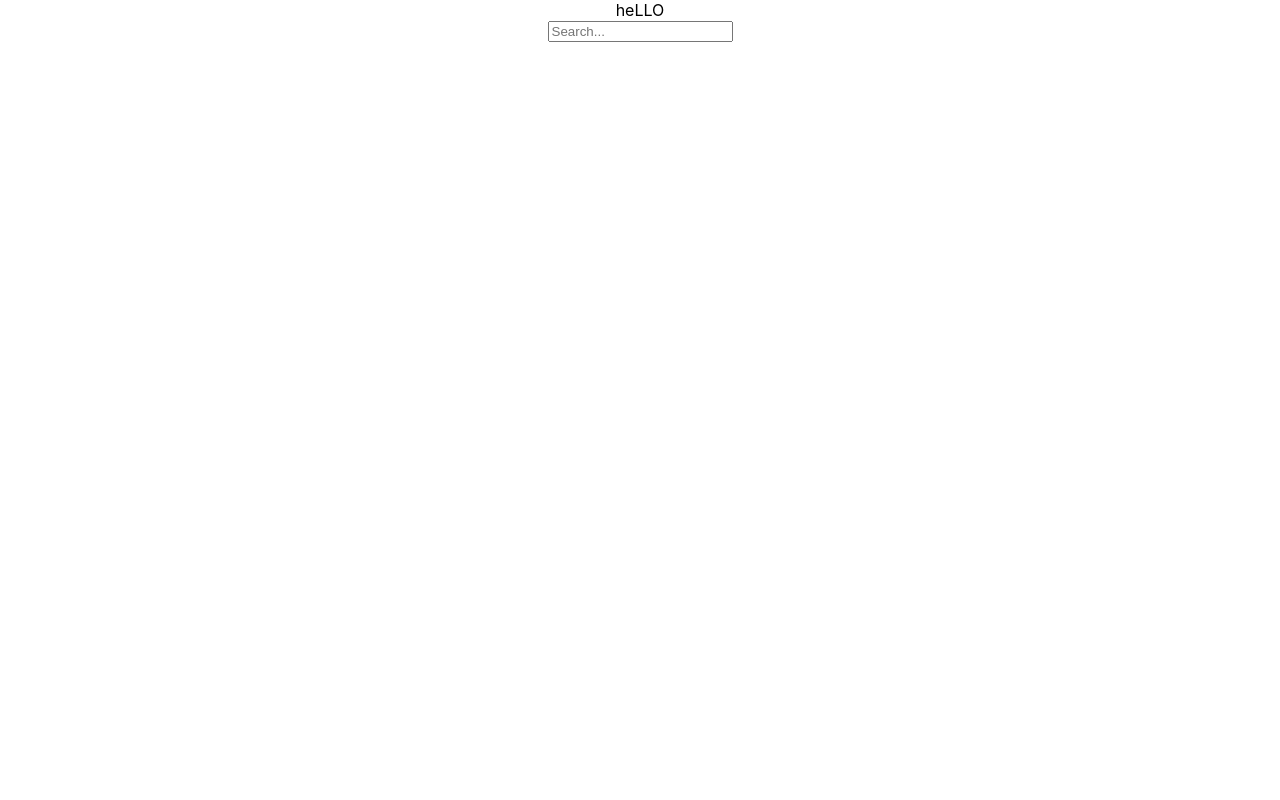
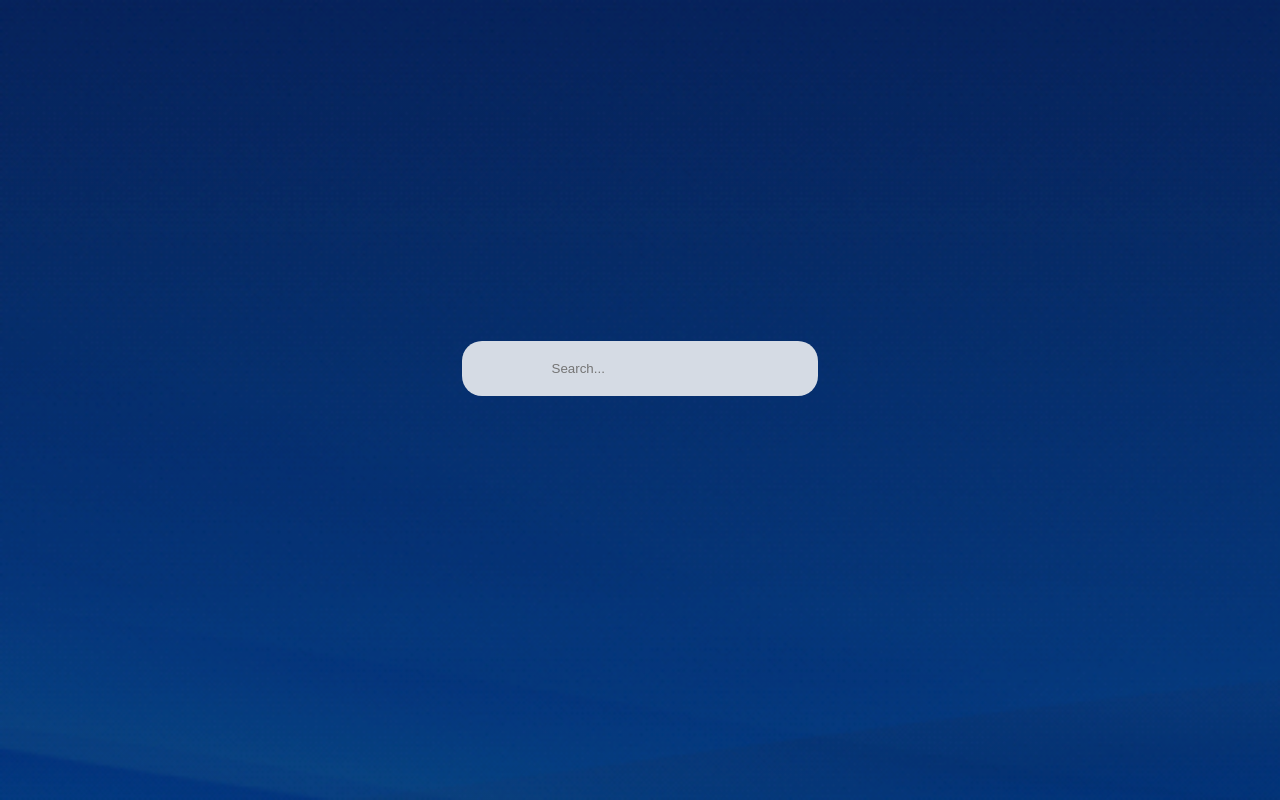
Before and after one commit to ilyamr/sample-weather-app, a React (Create React App) app: page / in a window 1280 px wide. Built offline with nearby package versions, Linux system fonts and the light colour scheme.

Commit message:
update styles

```diff
--- a/src/App.css
+++ b/src/App.css
@@ -1,38 +1,93 @@
-.App {
+html, body, #root {
+  font: 0.9rem sans-serif;
+  background: #0a1f44;
+  color: #1e2432;
+  height: 100%;
+  margin: 0;
+}
+
+.main-container {
+  background: linear-gradient( rgba(0, 0, 0, 0.3), rgba(0, 0, 0, 0.418) ), url('./assets/background-bg.png');
+  background-size: cover;
+  background-position: center;
+}
+
+.main-container {
+  height: 100%;
+  display: flex;
+  justify-content: center;
+  align-items: center;
+  flex-direction: column;
+}
+
+.search {
+  outline: none;
+  padding: 20px 7%;
+  border-radius: 20px;
+  border: none;
+  margin-bottom: 5%;
+  background: rgba(250, 250, 250, 0.85);
+}
+
+.city {
+  display: flex;
+  align-items: center;
+  justify-content: center;
+  flex-direction: column;
+  padding: 40px 8%;
+  border-radius: 20px;
+  background: rgba(250, 250, 250, 0.85);
+  box-shadow: 10px 10px 5px 0px rgba(15, 15, 15, 0.404);
+}
+
+p {
+  margin-top: 10px;
+  text-transform: uppercase;
+  letter-spacing: 0.05em;
+}
+
+.city-temp {
+  font-size: 5rem;
+  font-weight: bold;
+  margin-top: 10px;
+  color: #1e2432;
   text-align: center;
 }
 
-.App-logo {
-  height: 40vmin;
-  pointer-events: none;
+.city sup {
+  font-size: 0.5em;
 }
 
-@media (prefers-reduced-motion: no-preference) {
-  .App-logo {
-    animation: App-logo-spin infinite 20s linear;
-  }
+.city-name {
+  font-size: 2em;
 }
 
-.App-header {
-  background-color: #282c34;
-  min-height: 100vh;
+.city-name sup {
+  padding: 0.2em 0.6em;
+  margin-left: 0.2em;
+  border-radius: 30px;
+  color: #fff;
+  background: #ff8c00;
+}
+
+.city-icon {
+  margin-top: 10px;
+  width: 100px;
+  height: 100px;
+}
+
+.info {
   display: flex;
   flex-direction: column;
   align-items: center;
-  justify-content: center;
-  font-size: calc(10px + 2vmin);
-  color: white;
 }
 
-.App-link {
-  color: #61dafb;
-}
+@media only screen and (max-width: 600px) {
+  .search {
+      padding: 20px 15%;
+  }
 
-@keyframes App-logo-spin {
-  from {
-    transform: rotate(0deg);
-  }
-  to {
-    transform: rotate(360deg);
+  .city {
+      padding: 40px 20%;
   }
 }
--- a/src/App.js
+++ b/src/App.js
@@ -32,39 +32,30 @@ function App() {
     const month = months[d.getMonth()];
     const year = d.getFullYear();
 
-    return `${day} ${date} ${month} ${year}`
+    return `${day} ${date} ${month}, ${year}`
   }
 
   return (
-    <div className="App">
-      heLLO
-      <main>
-        <div className="search-box">
-          <input
-            type="text"
-            className="search-bar"
-            placeholder="Search..."
-            onChange={e => setQuery(e.target.value)}
-            value={query}
-            onKeyPress={search}
-          />
+    <div className="main-container">
+    <input type="text"className="search"placeholder="Search..."value={query}onChange={(e) => setQuery(e.target.value)}onKeyPress={search}/>
+    {weather.main && (
+        <div className="city">
+            <h2 className="city-name">
+                <span>{weather.name}</span>
+                <sup>{weather.sys.country}</sup>
+            </h2>
+                <div className="date">{dateBuilder(new Date())}</div>
+            <div className="city-temp">
+                {Math.round(weather.main.temp)}
+                <sup>&deg;C</sup>
+            </div>
+            <div className="info">
+                <img className="city-icon" src={`https://openweathermap.org/img/wn/${weather.weather[0].icon}@2x.png`} alt={weather.weather[0].description} />
+                <p>{weather.weather[0].description}</p>
+            </div>
         </div>
-        {(typeof weather.main != "undefined") ? (
-        <div>
-          <div className="location-box">
-            <div className="location">{weather.name}, {weather.sys.country}</div>
-            <div className="date">{dateBuilder(new Date())}</div>
-          </div>
-          <div className="weather-box">
-            <div className="temp">
-              {Math.round(weather.main.temp)}°c
-            </div>
-            <div className="weather">{weather.weather[0].main}</div>
-          </div>
-        </div>
-        ) : ('')}
-      </main>
-    </div>
+    )}
+</div>
   );
 }
 
```
Also changed, not shown: src/assets/background-bg.png (added), src/assets/warm-bg.png (added).
